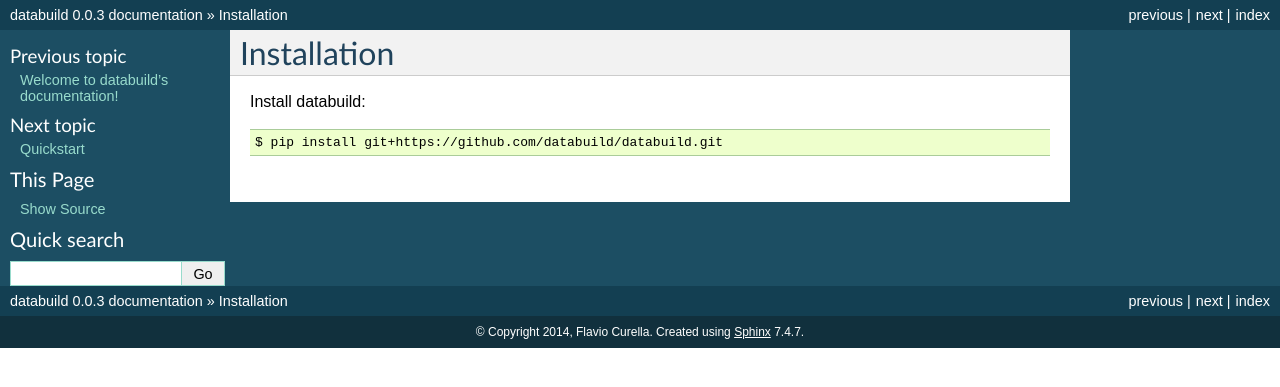
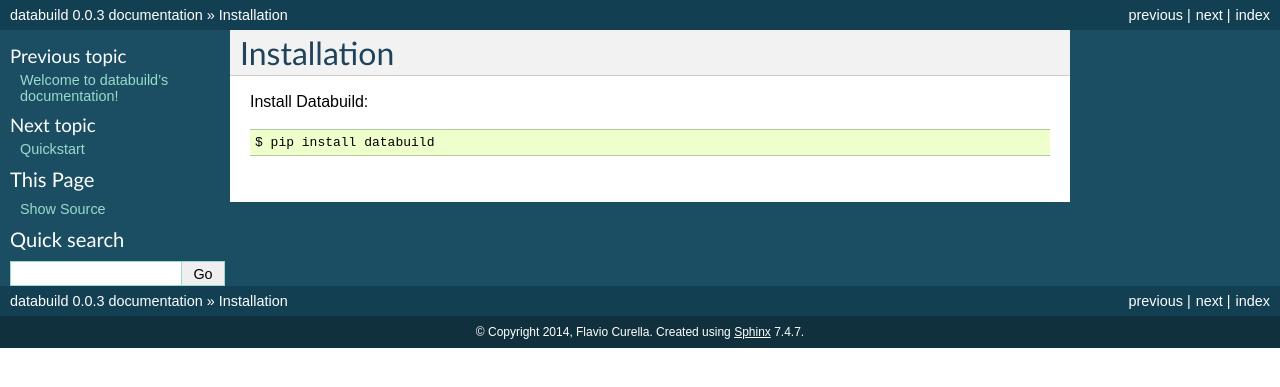
Before and after one commit to databuild/databuild, a Sphinx documentation site: the page built from docs/installation.rst, in a window 1280 px wide. Shown: the top 387 px of the page. Built offline with Sphinx 7.4.7, drawn with Linux system fonts in a browser that asks for light colours.

Commit message:
doc fixes

```diff
--- a/docs/installation.rst
+++ b/docs/installation.rst
@@ -3,6 +3,6 @@
 Installation
 ============
 
-Install databuild::
+Install Databuild::
 
-  $ pip install git+https://github.com/databuild/databuild.git
+  $ pip install databuild
```
